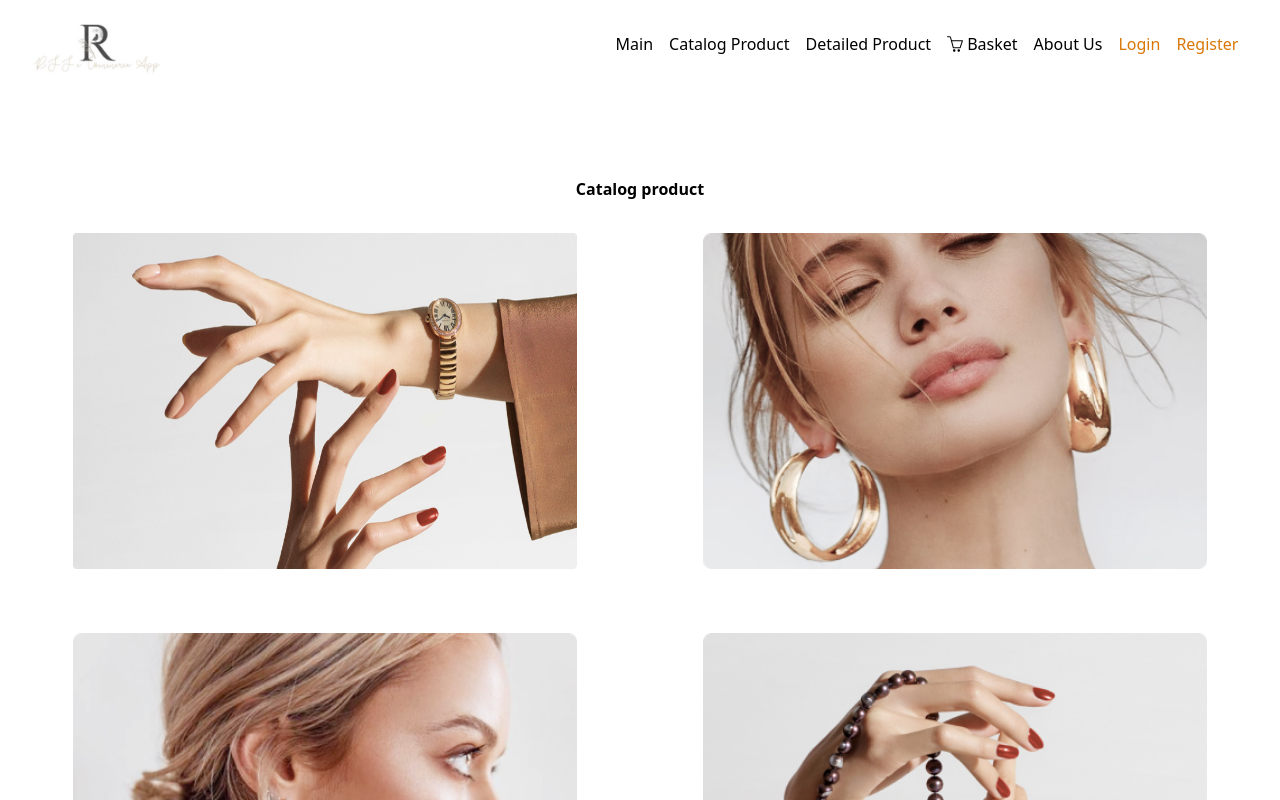
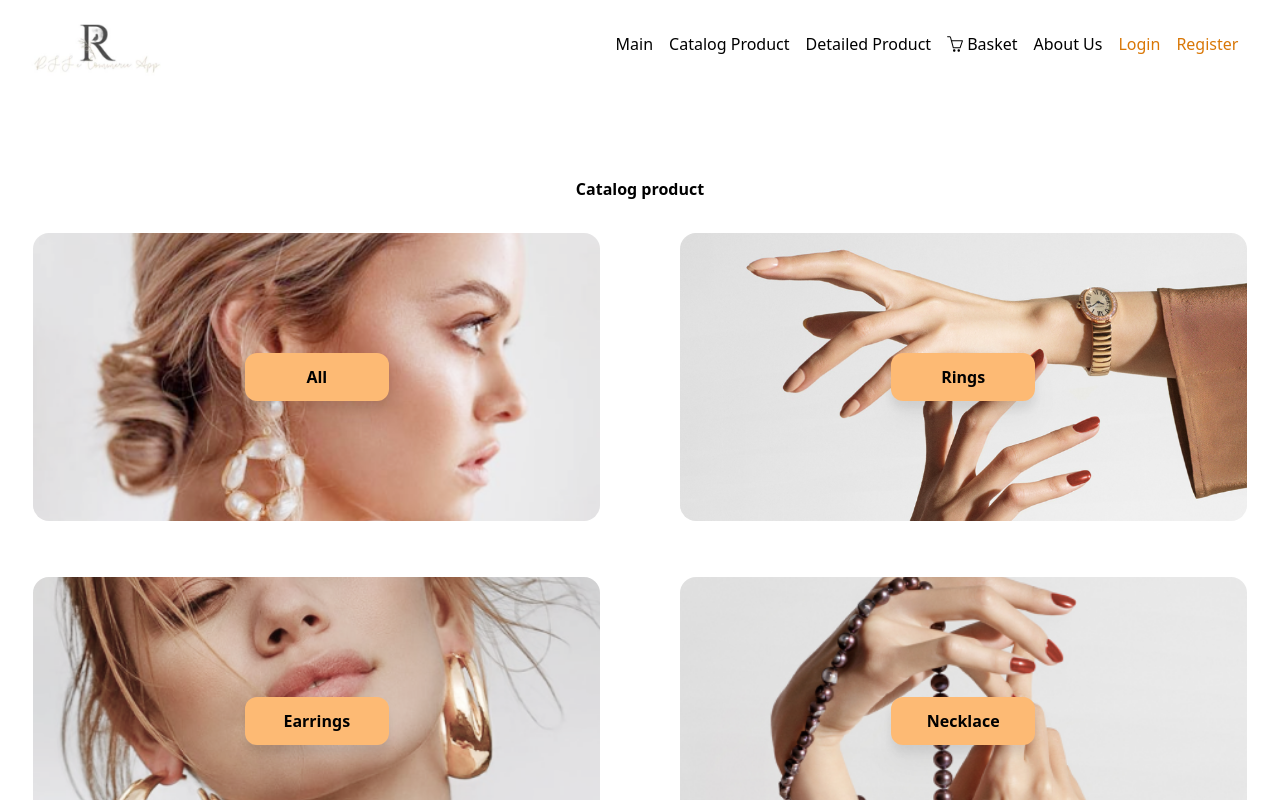
Before and after one commit to SoloSoft2000/eCommerce-Application, a React app: page /catalog in a window 1280 px wide. Shown: the top 800 px of the page. Built offline with nearby package versions, Linux system fonts and the light colour scheme.

Commit message:
feat: main catalog page

```diff
--- a/src/App.tsx
+++ b/src/App.tsx
@@ -7,7 +7,8 @@ import Footer from './сomponents/Footer';
 import HomePage from './pages/HomePage';
 import LoginPage from './pages/auth/LoginPage';
 import RegisterPage from './pages/auth/RegisterPage';
-import CatalogPage from './pages/CatalogPage';
+import CatalogPageMain from './pages/CatalogPageMain';
+import CatalogPageAllGoods from './pages/CatalogPageAllGoods';
 import ProductPage from './pages/DetailedProductPage';
 import UserProfilePage from './pages/UserProfilePage';
 import BasketPage from './pages/BasketPage';
@@ -33,7 +34,8 @@ function App(): React.JSX.Element {
             path="/register"
             element={customer.id ? <HomePage /> : <RegisterPage />}
           />
-          <Route path="/catalog" element={<CatalogPage />} />
+          <Route path="/catalog" element={<CatalogPageMain />} />
+          <Route path="/catalog/all" element={<CatalogPageAllGoods />} />
           <Route path="/product" element={<ProductPage />} />
           <Route
             path="/profile"
--- a/src/pages/CatalogPage.tsx
+++ /dev/null
@@ -1,21 +0,0 @@
-import React from 'react';
-import Img1 from '../assets/images/img-01.png';
-import Img2 from '../assets/images/img-02.png';
-import Img3 from '../assets/images/img-03.png';
-import Img4 from '../assets/images/img-04.png';
-
-function CatalogPage(): React.JSX.Element {
-  return (
-    <main className="container mx-auto">
-      <h3 className="text-xl font-bold pt-20 text-center">Catalog product</h3>
-      <div className="flex flex-wrap">
-        <img className="mx-auto w-2/5 m-8" src={Img1} alt="main picture" />
-        <img className="mx-auto w-2/5 m-8" src={Img2} alt="main picture" />
-        <img className="mx-auto w-2/5 m-8" src={Img3} alt="main picture" />
-        <img className="mx-auto w-2/5 m-8" src={Img4} alt="main picture" />
-      </div>
-    </main>
-  );
-}
-
-export default CatalogPage;
--- /dev/null
+++ b/src/pages/CatalogPageAllGoods.tsx
@@ -0,0 +1,12 @@
+import React from 'react';
+
+function CatalogPageAllGoods(): React.JSX.Element {
+  return (
+    <main className="container mx-auto">
+      <h3 className="text-xl font-bold pt-20 text-center">All product</h3>
+      <div className="flex justify-around items-center flex-wrap gap-8 md:gap-y-14 py-8"></div>
+    </main>
+  );
+}
+
+export default CatalogPageAllGoods;
--- /dev/null
+++ b/src/pages/CatalogPageMain.tsx
@@ -0,0 +1,22 @@
+import React from 'react';
+import CategoryCover from '../сomponents/catalog/CategoryCover';
+import Img1 from '../assets/images/img-01.png';
+import Img2 from '../assets/images/img-02.png';
+import Img3 from '../assets/images/img-03.png';
+import Img4 from '../assets/images/img-04.png';
+
+function CatalogPageMain(): React.JSX.Element {
+  return (
+    <main className="container mx-auto">
+      <h3 className="text-xl font-bold pt-20 text-center">Catalog product</h3>
+      <div className="flex justify-around items-center flex-wrap gap-8 md:gap-y-14 py-8">
+        <CategoryCover img={Img3} path={'all'} name={'All'} />
+        <CategoryCover img={Img1} path={'rings'} name={'Rings'} />
+        <CategoryCover img={Img2} path={'earrings'} name={'Earrings'} />
+        <CategoryCover img={Img4} path={'necklace'} name={'Necklace'} />
+      </div>
+    </main>
+  );
+}
+
+export default CatalogPageMain;
--- /dev/null
+++ b/src/сomponents/catalog/CategoryCover.tsx
@@ -0,0 +1,23 @@
+import React from 'react';
+import { Link } from 'react-router-dom';
+import FormProps from '../../helpers/interfaces/forms/form-props';
+
+function CategoryCover({ img, name, path }: FormProps): React.JSX.Element {
+  const backgroundImage = {
+    backgroundImage: `url(${img})`,
+  };
+
+  return (
+    <Link
+      to={`/catalog/${path}`}
+      className="flex justify-center items-center mx-auto w-full md:w-[45%] h-72 rounded-2xl bg-cover bg-no-repeat bg-center hover:opacity-50 text-xl font-bold"
+      style={backgroundImage}
+    >
+      <span className="flex justify-center items-center w-36 h-12 bg-orange-300 rounded-xl drop-shadow-xl">
+        {name}
+      </span>
+    </Link>
+  );
+}
+
+export default CategoryCover;
```
